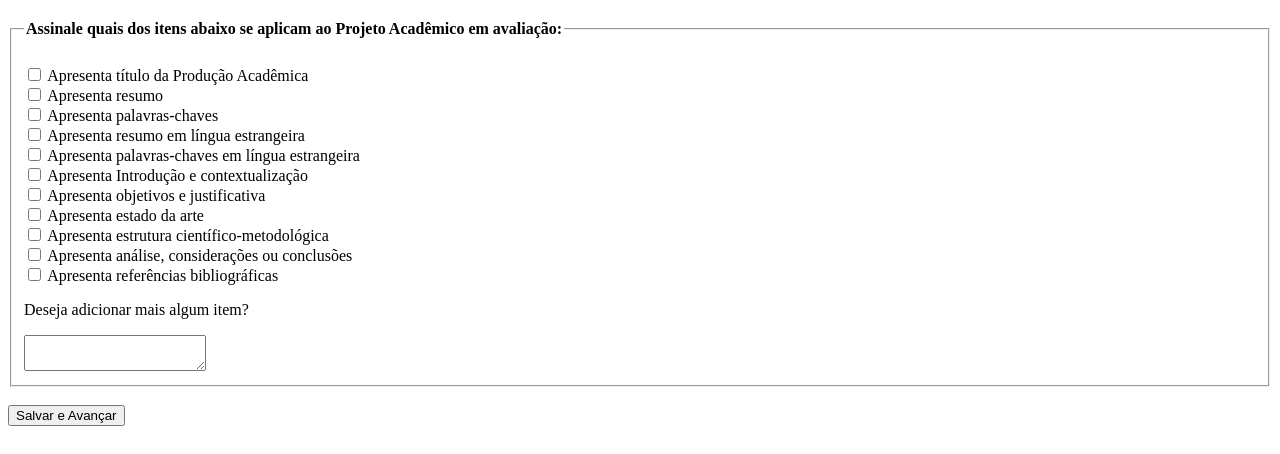
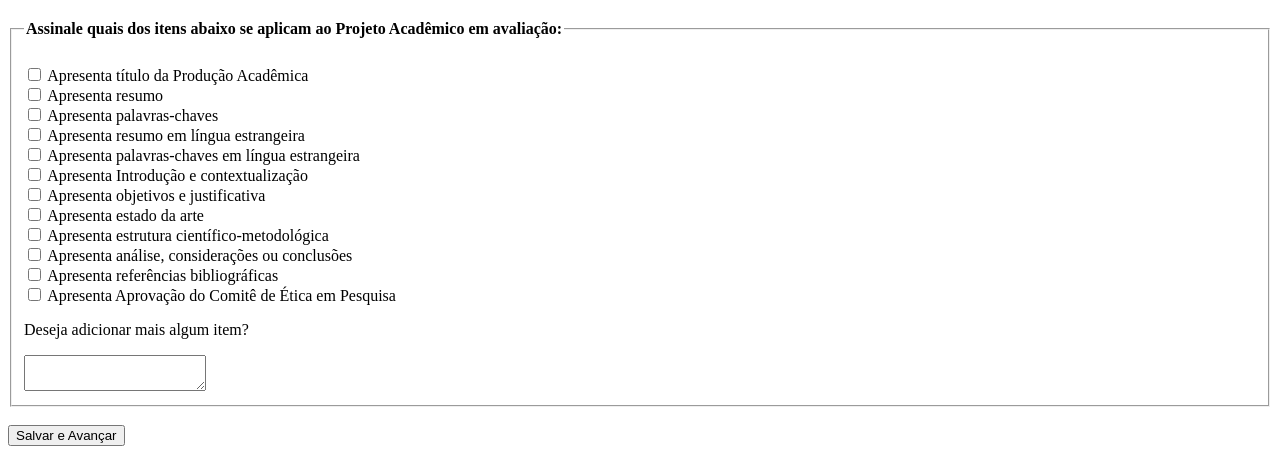
Before and after one commit to laimapro/iapa, a PHP site: page /pagina_itens.php?categorias=1 in a window 1280 px wide. Shown: the part 2789-3243 px from the top of the page. Before the commit the page ends 3215 px from the top, so only its background shows below. Run offline with PHP 8.4, Linux system fonts and the light colour scheme; the visitor is signed in with stand-in values (Sample User, id 1); tables that the repository leaves empty or names only in its code hold one stand-in row (values such as "Sample post"); data that the repository does not hold is empty.

Commit message:
adicionado o item de aprovacaoComite

```diff
--- a/pagina_itens.php
+++ b/pagina_itens.php
@@ -204,8 +204,13 @@ if (isset($_SESSION['id'])) {
             <input type="checkbox" id="referencias" name="item[]" value="Apresenta referências bibliográficas">
             <label for="referencias">Apresenta referências bibliográficas</label><br>
 
+
+            <input type="checkbox" id="aprovacaoComite" name="item[]" value="Apresenta Aprovação do Comitê de Ética em Pesquisa">
+            <label for="aprovacaoComite">Apresenta Aprovação do Comitê de Ética em Pesquisa</label><br>
+
             <p> Deseja adicionar mais algum item?</p>
             <textarea name="item[]" id=""></textarea>
+
         </fieldset>
 
 
```
